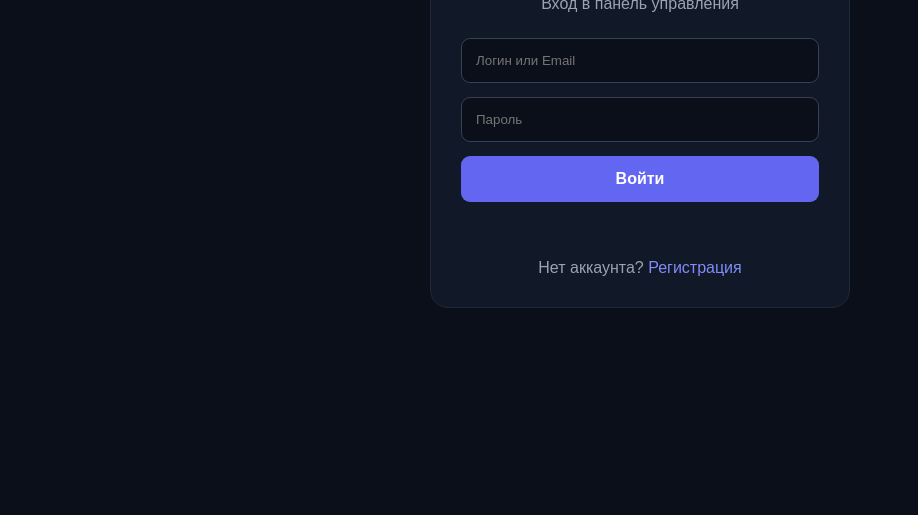
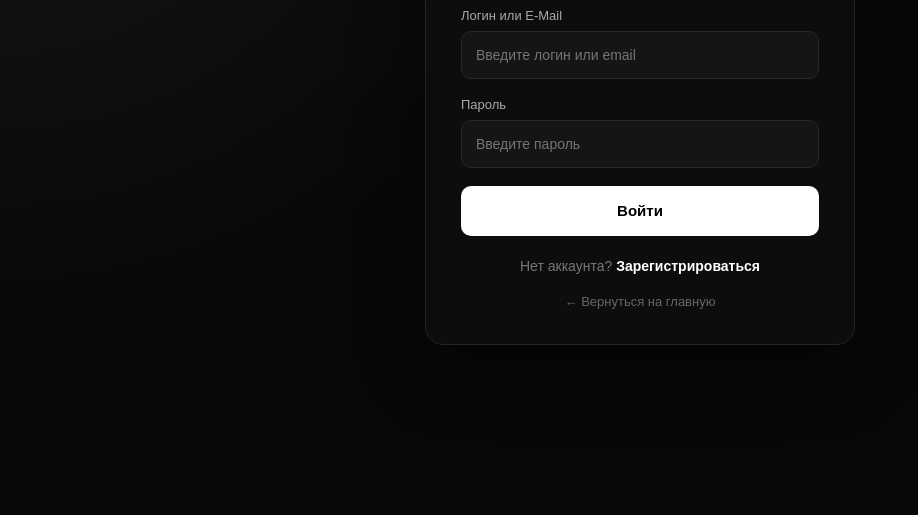
Before and after one commit to retete185-a11y/REWET-HOST555, a website: page public/login.html in a window 1280 px wide. Shown: the part 285-800 px from the top of the page, without its empty margins (0-918 px from the left). Drawn offline with Linux system fonts and the light colour scheme.

Commit message:
Update login.html

```diff
--- a/public/login.html
+++ b/public/login.html
@@ -4,7 +4,7 @@
     <meta charset="UTF-8">
     <meta name="viewport" content="width=device-width, initial-scale=1.0">
 
-    <title>REWET HOST — Вход</title>
+    <title>Вход — REWET HOST</title>
 
     <style>
         * {
@@ -14,10 +14,12 @@
         }
 
         body {
-            font-family: Arial, sans-serif;
-            background: #0b0f19;
-            color: white;
             min-height: 100vh;
+            font-family: Arial, Helvetica, sans-serif;
+            background:
+                radial-gradient(circle at top left, #181818 0, #080808 40%),
+                #050505;
+            color: #fff;
             display: flex;
             align-items: center;
             justify-content: center;
@@ -26,77 +28,120 @@
 
         .box {
             width: 100%;
-            max-width: 420px;
-            background: #111827;
-            border: 1px solid #1f2937;
+            max-width: 430px;
+            background: #0d0d0d;
+            border: 1px solid #242424;
             border-radius: 18px;
-            padding: 30px;
+            padding: 35px;
+            box-shadow: 0 25px 70px rgba(0,0,0,.45);
         }
 
         .logo {
             text-align: center;
             font-size: 28px;
-            font-weight: bold;
-            margin-bottom: 10px;
+            font-weight: 900;
+            letter-spacing: 2px;
+            margin-bottom: 8px;
         }
 
         .logo span {
-            color: #6366f1;
+            color: #888;
         }
 
         .subtitle {
             text-align: center;
-            color: #9ca3af;
-            margin-bottom: 25px;
+            color: #888;
+            font-size: 14px;
+            margin-bottom: 30px;
+        }
+
+        label {
+            display: block;
+            color: #aaa;
+            font-size: 13px;
+            margin-bottom: 8px;
         }
 
         input {
             width: 100%;
-            padding: 14px;
-            margin-bottom: 14px;
-            background: #0b0f19;
-            border: 1px solid #374151;
-            border-radius: 9px;
-            color: white;
+            height: 48px;
+            background: #151515;
+            border: 1px solid #292929;
+            border-radius: 10px;
+            color: #fff;
+            padding: 0 14px;
             outline: none;
+            margin-bottom: 18px;
+            font-size: 14px;
         }
 
         input:focus {
-            border-color: #6366f1;
+            border-color: #555;
         }
 
         button {
             width: 100%;
-            padding: 14px;
-            background: #6366f1;
-            color: white;
-            border: none;
-            border-radius: 9px;
+            height: 50px;
+            border: 0;
+            border-radius: 10px;
+            background: #fff;
+            color: #000;
+            font-size: 15px;
+            font-weight: 800;
             cursor: pointer;
-            font-size: 16px;
-            font-weight: bold;
+            transition: .2s;
         }
 
         button:hover {
-            opacity: .9;
+            background: #ddd;
+            transform: translateY(-1px);
         }
 
-        .message {
-            min-height: 22px;
-            margin-top: 15px;
-            text-align: center;
-            color: #f59e0b;
+        button:disabled {
+            opacity: .5;
+            cursor: not-allowed;
+            transform: none;
+        }
+
+        .error {
+            display: none;
+            background: #241010;
+            border: 1px solid #4a1e1e;
+            color: #ff8f8f;
+            padding: 12px;
+            border-radius: 9px;
+            margin-bottom: 18px;
+            font-size: 13px;
         }
 
         .register {
             text-align: center;
-            margin-top: 20px;
-            color: #9ca3af;
+            margin-top: 22px;
+            color: #777;
+            font-size: 14px;
         }
 
         .register a {
-            color: #818cf8;
+            color: #fff;
             text-decoration: none;
+            font-weight: 700;
+        }
+
+        .register a:hover {
+            text-decoration: underline;
+        }
+
+        .back {
+            display: block;
+            text-align: center;
+            color: #666;
+            margin-top: 20px;
+            font-size: 13px;
+            text-decoration: none;
+        }
+
+        .back:hover {
+            color: #aaa;
         }
     </style>
 </head>
@@ -113,109 +158,128 @@
         Вход в панель управления
     </div>
 
+    <div id="error" class="error"></div>
+
     <form id="loginForm">
 
+        <label for="login">
+            Логин или E-Mail
+        </label>
+
         <input
+            type="text"
             id="login"
-            type="text"
-            placeholder="Логин или Email"
+            placeholder="Введите логин или email"
             autocomplete="username"
             required
         >
 
+        <label for="password">
+            Пароль
+        </label>
+
         <input
+            type="password"
             id="password"
-            type="password"
-            placeholder="Пароль"
+            placeholder="Введите пароль"
             autocomplete="current-password"
             required
         >
 
-        <button type="submit">
+        <button id="loginButton" type="submit">
             Войти
         </button>
 
     </form>
 
-    <div id="message" class="message"></div>
-
     <div class="register">
         Нет аккаунта?
-        <a href="/register">Регистрация</a>
+        <a href="/register">Зарегистрироваться</a>
     </div>
+
+    <a class="back" href="/">
+        ← Вернуться на главную
+    </a>
 
 </div>
 
 <script>
+    const form = document.getElementById("loginForm");
+    const errorBox = document.getElementById("error");
+    const loginButton = document.getElementById("loginButton");
 
-const form = document.getElementById("loginForm");
-const message = document.getElementById("message");
+    function showError(message) {
+        errorBox.textContent = message;
+        errorBox.style.display = "block";
+    }
+
+    // Если пользователь уже авторизован —
+    // сразу открываем панель.
+    const existingToken = localStorage.getItem("token");
+
+    if (existingToken) {
+        window.location.href = "/dashboard";
+    }
 
     form.addEventListener("submit", async function(event) {
-
         event.preventDefault();
 
-    message.textContent = "Выполняется вход...";
+        errorBox.style.display = "none";
+        loginButton.disabled = true;
+        loginButton.textContent = "Вход...";
 
-    const login =
-        document.getElementById("login").value.trim();
-
-    const password =
-        document.getElementById("password").value;
+        const login = document.getElementById("login").value.trim();
+        const password = document.getElementById("password").value;
 
         try {
-
-        const response = await fetch(
-            "/api/auth/login",
-            {
+            const response = await fetch("/api/auth/login", {
                 method: "POST",
-
                 headers: {
                     "Content-Type": "application/json"
                 },
-
                 body: JSON.stringify({
-                    login,
-                    password
+                    login: login,
+                    password: password
                 })
-            }
-        );
+            });
 
             const data = await response.json();
 
-        if (!response.ok) {
+            if (!response.ok || !data.success) {
                 throw new Error(
-                data.message || "Ошибка авторизации"
+                    data.message || "Не удалось войти"
                 );
             }
 
             if (!data.token) {
-            throw new Error(
-                "Сервер не вернул токен авторизации"
+                throw new Error("Сервер не вернул токен авторизации");
+            }
+
+            // Сохраняем авторизацию.
+            // Она НЕ удаляется при закрытии сайта.
+            localStorage.setItem("token", data.token);
+
+            // Сохраняем данные пользователя для быстрого отображения.
+            if (data.user) {
+                localStorage.setItem(
+                    "user",
+                    JSON.stringify(data.user)
                 );
             }
 
-        localStorage.setItem(
-            "token",
-            data.token
+            window.location.href = "/dashboard";
+
+        } catch (error) {
+            console.error(error);
+
+            showError(
+                error.message || "Ошибка подключения к серверу"
             );
 
-        message.textContent =
-            "Вход выполнен!";
-
-        setTimeout(() => {
-            window.location.href = "/dashboard";
-        }, 300);
-
-    } catch (error) {
-
-        message.textContent =
-            error.message;
-
+            loginButton.disabled = false;
+            loginButton.textContent = "Войти";
         }
-
     });
-
 </script>
 
 </body>
```
Lines whose indentation alone changed are shown as unchanged.
